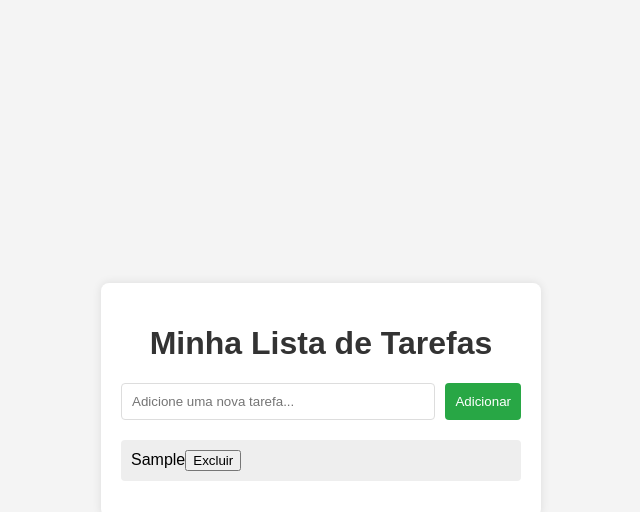
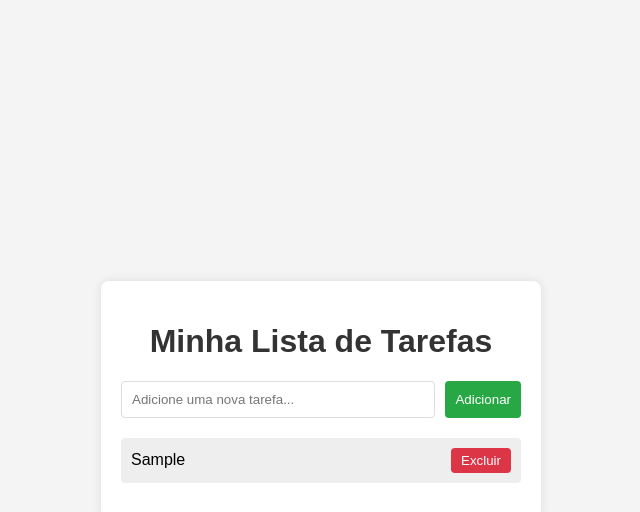
Before and after one commit to seduard008/atividade-projeto-ts, a website with bundled scripts: page index.html in a window 1280 px wide. Both pictures are taken after typing "Sample" into the empty fields and a click on the button "Adicionar". Shown: the whole page, without its empty margins (319-959 px from the left). Built offline with nearby package versions, Linux system fonts and the light colour scheme.

Commit message:
corrigindo css

```diff
--- a/style.css
+++ b/style.css
@@ -66,3 +66,18 @@ h1 {
     text-decoration: line-through;
     color: #888;
 }
+
+.delete-btn {
+    background-color: #dc3545; /* Um tom de vermelho padrão para perigo/exclusão */
+    color: white;
+    border: none;
+    padding: 5px 10px; /* Um pouco menor que o botão de adicionar para caber bem */
+    border-radius: 4px;
+    cursor: pointer;
+    margin-left: auto; /* Empurra o botão para a direita */
+    transition: background-color 0.2s ease;
+}
+
+.delete-btn:hover {
+    background-color: #c82333; /* Vermelho um pouco mais escuro */
+}
```
